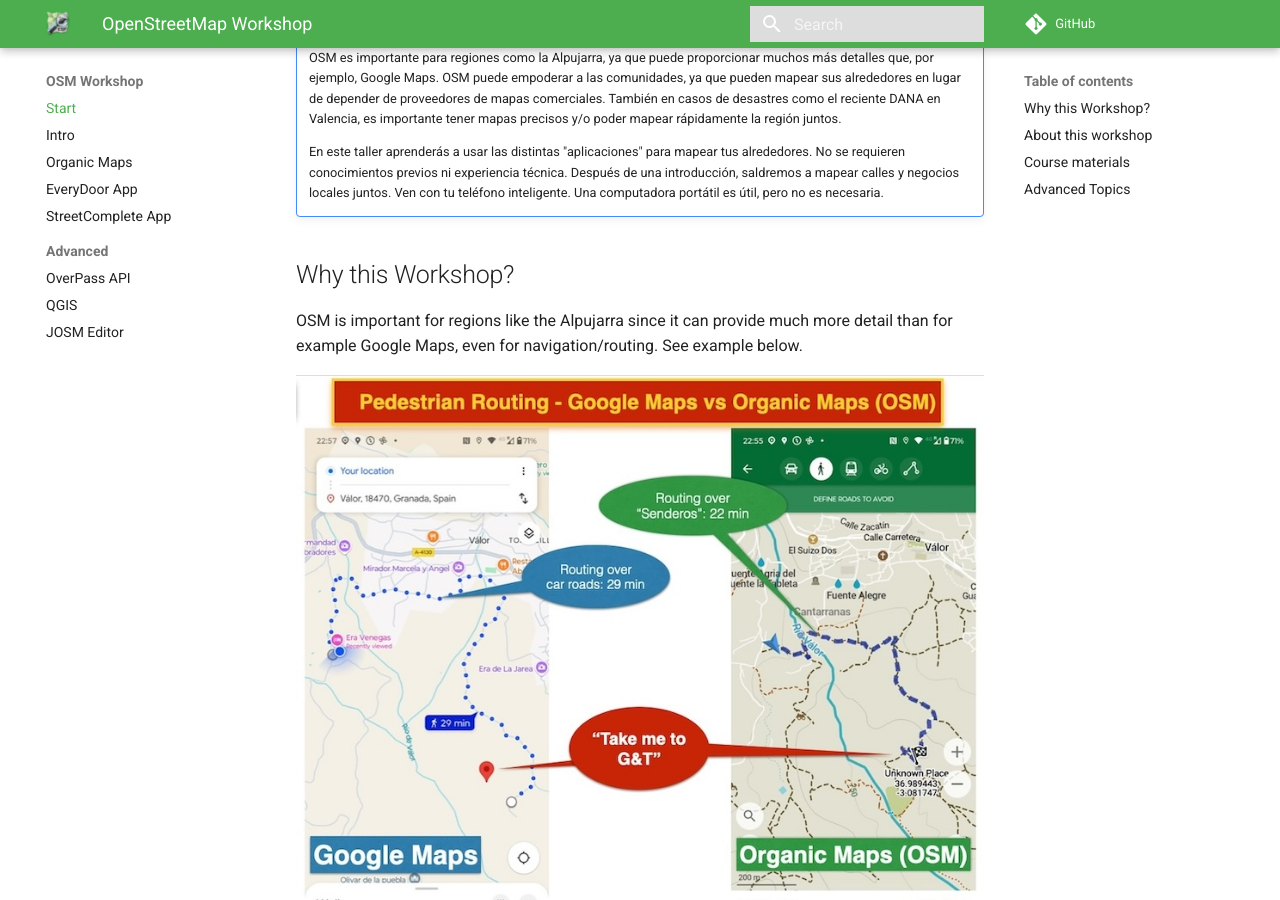
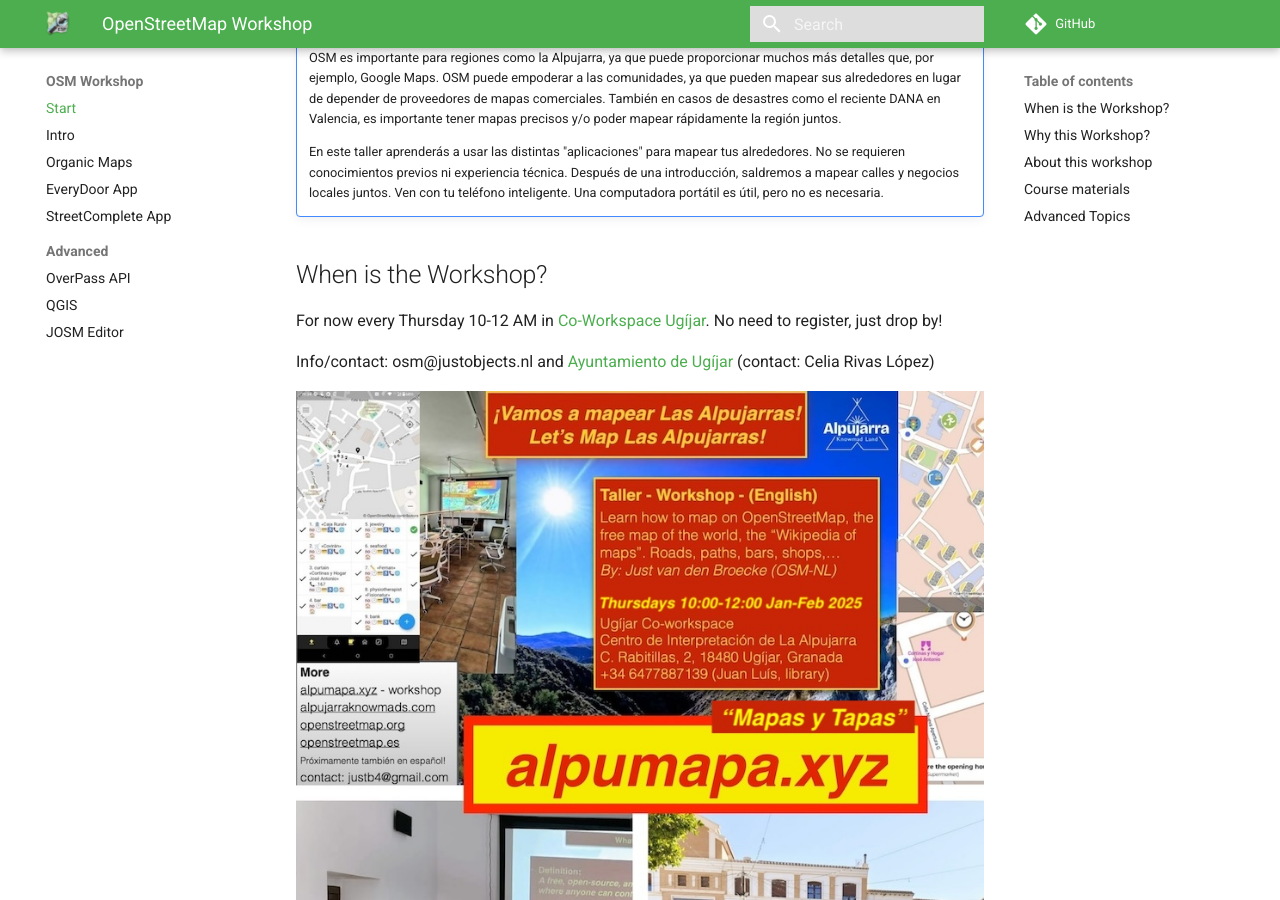
Before and after one commit to justb4/alpumapa.xyz, an MkDocs documentation site: the page built from docs/src/index.md, in a window 1280 px wide and 900 px high, scrolled down 810 px. Built offline with MkDocs 1.6.1 and Material for MkDocs 9.7.7, drawn with Linux system fonts in a browser that asks for light colours; comment, search, counter and statistics services are not loaded; some of the changed text lies outside the part shown.

Commit message:
v21 schedule

```diff
--- a/docs/src/index.md
+++ b/docs/src/index.md
@@ -26,6 +26,15 @@
     Después de una introducción, saldremos a mapear calles y negocios locales juntos.
     Ven con tu teléfono inteligente. Una computadora portátil es útil, pero no es necesaria.
 
+## When is the Workshop?
+
+For now every Thursday 10-12 AM in [Co-Workspace Ugíjar](https://www.openstreetmap.org/node/12506874146).
+No need to register, just drop by!
+
+Info/contact: osm@justobjects.nl and [Ayuntamiento de Ugíjar](https://www.ugijar.es/inicio/) (contact: Celia Rivas López)
+
+![when](assets/images/workshop-flyer.jpg)
+
 ## Why this Workshop?
 
 OSM is important for regions
@@ -37,6 +46,7 @@
 OSM can empower communities since they are able to map their surroundings instead of relying
 on commercial map providers. Also in cases of disasters like recently [DANA in Valencia](https://wiki.openstreetmap.org/wiki/ES:Espa%C3%B1a/Humanitario/DANA_2024), it is important
 to have accurate maps and/or be able to [jointly quickly map the region](https://tasks.hotosm.org/projects/17948).
+OSM also fits in the current [Public Stack movement for 'Big Tech' alternatives](https://publicstack.net/alternatives/).
 
 ![front](assets/images/dana-hotosm.jpg)
 
```
Also changed, not shown: docs/src/intro.md (+2 -1 lines), docs/src/assets/images/workshop-flyer.jpg (added).
